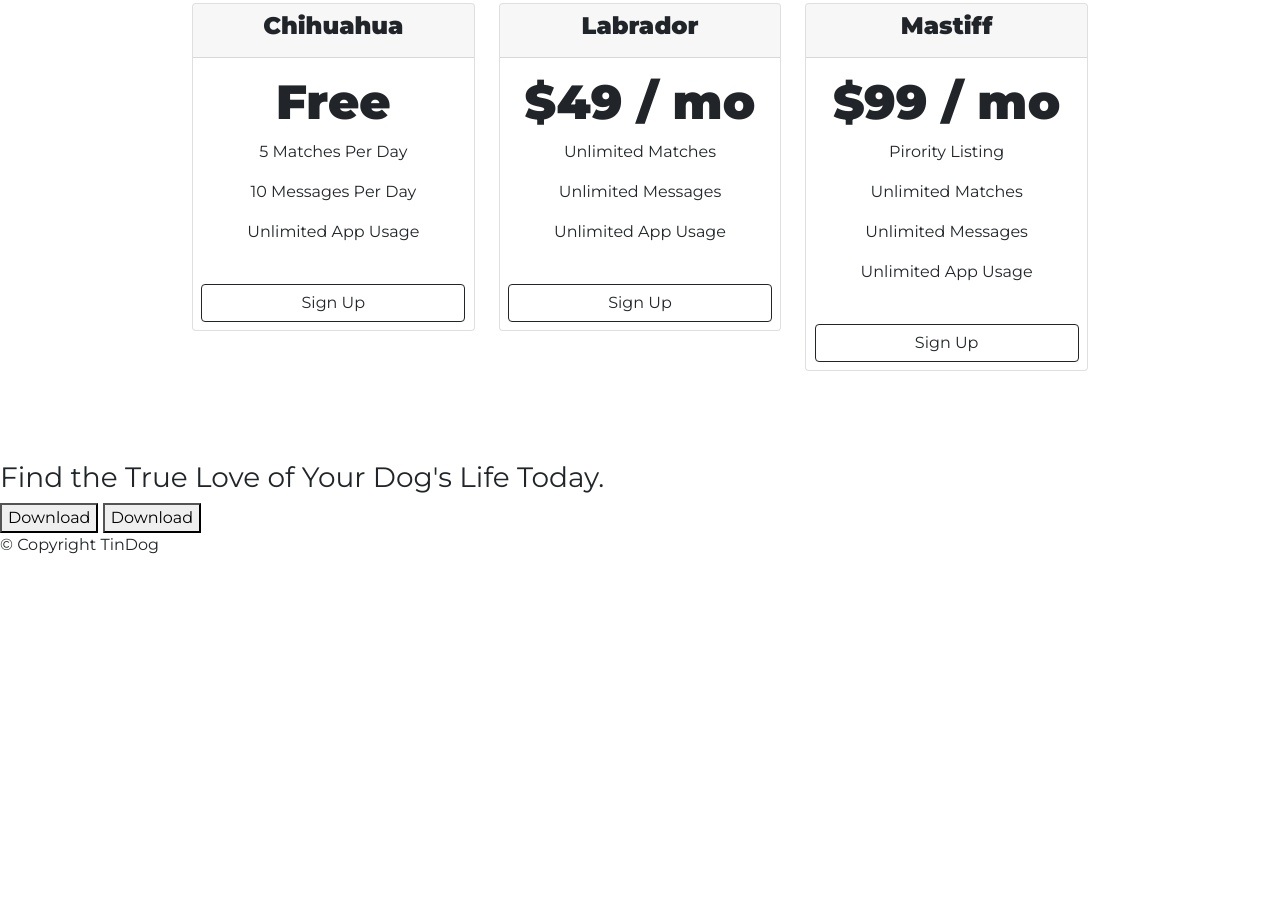
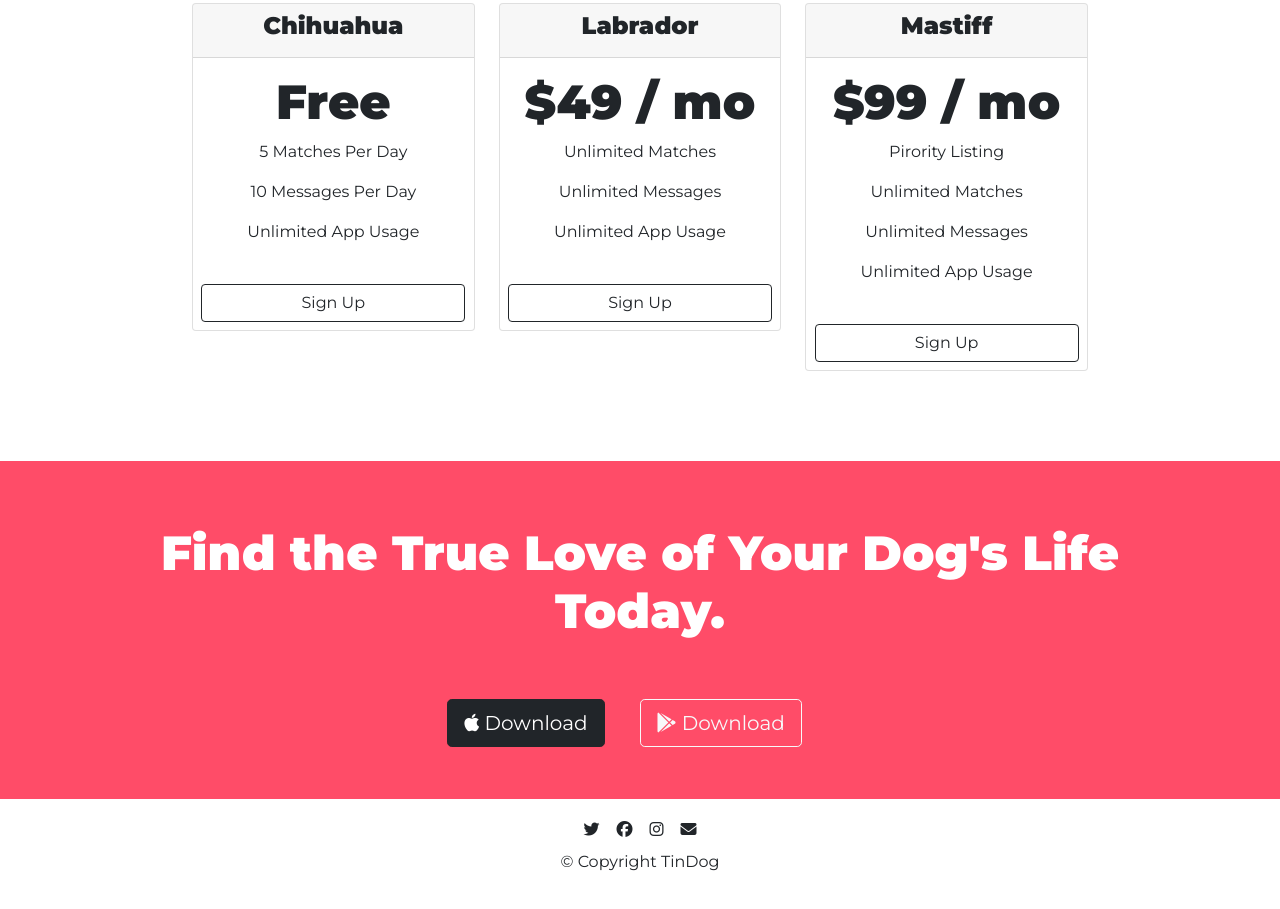
Before and after one commit to ShivamIITK21/tindog, a plain HTML site: page index.html in a window 1280 px wide. Shown: the part 2158-3067 px from the top of the page. Before the commit the page ends 2731 px from the top, so only its background shows below. Drawn offline with nearby package versions, Linux system fonts and the light colour scheme.

Commit message:
final commit

```diff
--- a/css/styles.css
+++ b/css/styles.css
@@ -145,7 +145,7 @@ body{
     margin: 3%;
 }
 
-@media (max-width: 1185px){
+@media (max-width: 1180px){
     .title-img{
         position: static;
         transform: rotate(0);
@@ -156,3 +156,26 @@ body{
         text-align: center;
     }
 }
+
+#cta{
+    text-align: center;
+    background-color: #ff4c68;
+    padding: 5% 10% 0 10%;
+}
+
+#cta h3{
+    font-family: "Montserrat";
+    font-weight: 900;
+    color: white;
+    font-size: 3rem;
+}
+
+#footer{
+    background-color: #fff;
+    text-align: center;
+    padding: 1.5% 0;
+}
+
+#footer i{
+    margin: 0 0.5% 1%;
+}
--- a/index.html
+++ b/index.html
@@ -195,8 +195,10 @@
   <section id="cta">
 
     <h3>Find the True Love of Your Dog's Life Today.</h3>
-    <button type="button">Download</button>
-    <button type="button">Download</button>
+    <button type="button" class="btn btn-dark btn-lg down-btn"><i class="fa-brands fa-apple"></i>
+      Download</button>
+    <button type="button" class="btn btn-outline-light btn-lg down-btn"><i class="fa-brands fa-google-play"></i>
+      Download</button>
 
   </section>
 
@@ -204,7 +206,10 @@
   <!-- Footer -->
 
   <footer id="footer">
-
+    <i class="fa-brands fa-twitter"></i>
+    <i class="fa-brands fa-facebook"></i>
+    <i class="fa-brands fa-instagram"></i>
+    <i class="fa-solid fa-envelope"></i>
     <p>© Copyright TinDog</p>
 
   </footer>
```
